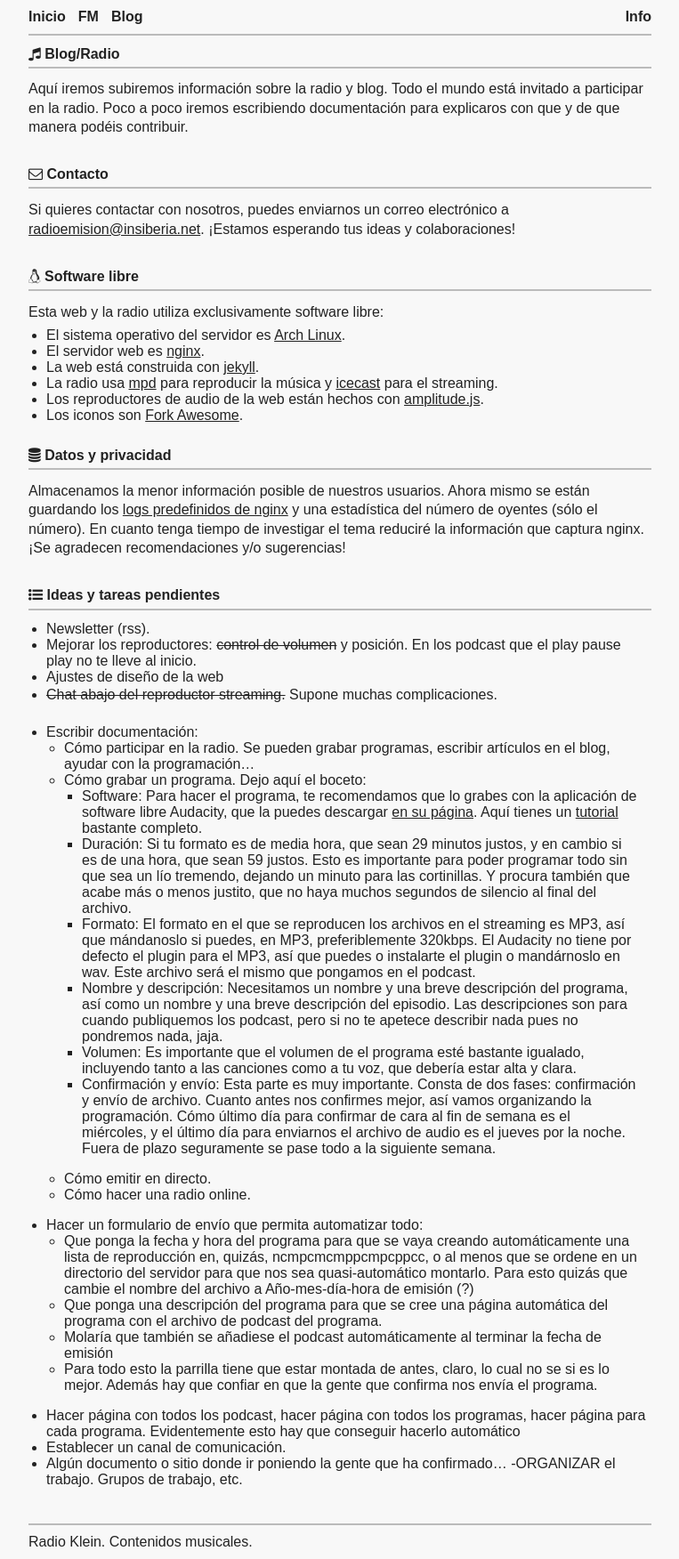
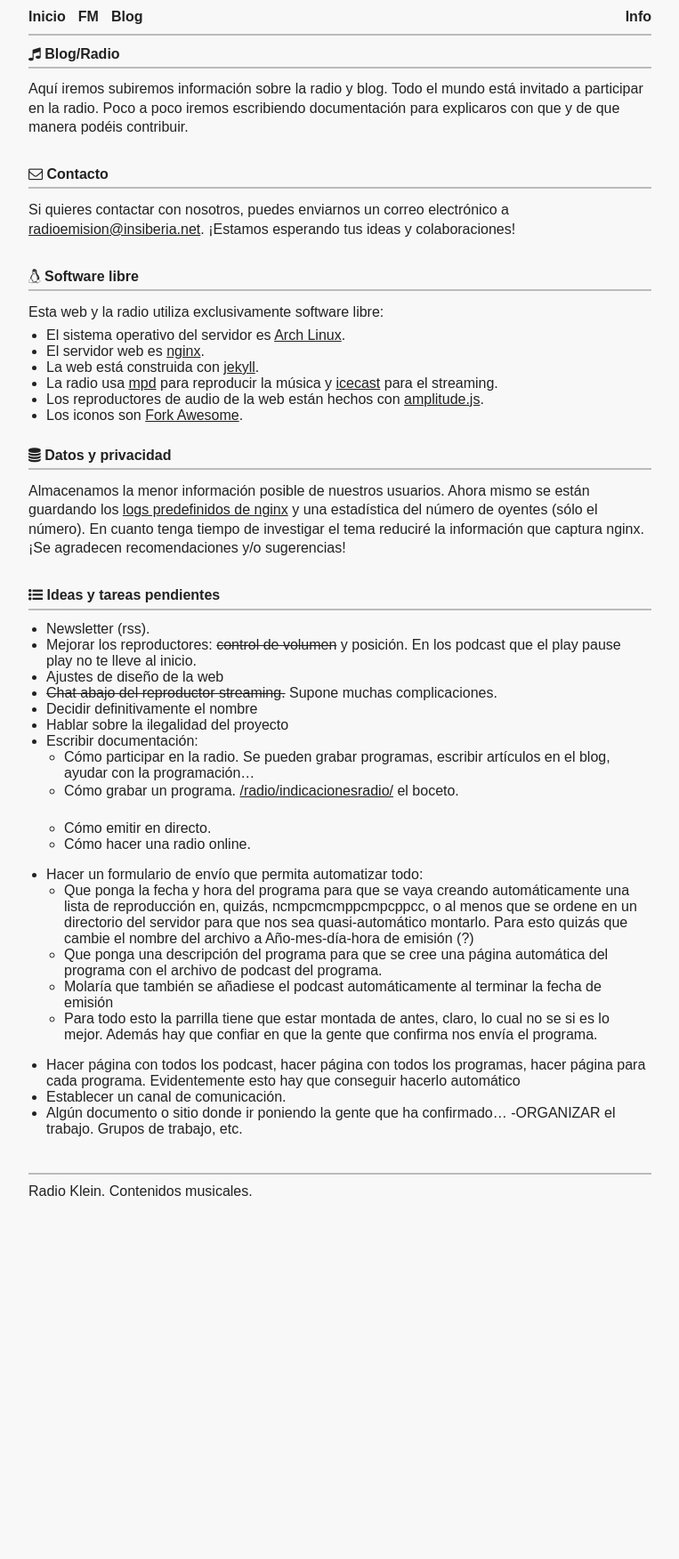
Before and after one commit to haztecaso/radio-klein, a Jekyll site: the page built from info.md, in a window 1280 px wide. Shown: the whole page at 89% size, without its empty margins (258-1021 px from the left). Built offline with Jekyll 4.4.1, drawn with Linux system fonts in a browser that asks for light colours; after the commit the page ends 1358 px from its top, so only the background shows below that.

Commit message:
Automated commit

```diff
--- a/info.md
+++ b/info.md
@@ -33,17 +33,11 @@ Almacenamos la menor información posible de nuestros usuarios. Ahora mismo se e
 - Mejorar los reproductores: ~~control de volumen~~ y posición. En los podcast que el play pause play no te lleve al inicio.
 - Ajustes de diseño de la web
 - ~~Chat abajo del reproductor streaming.~~ Supone muchas complicaciones.
-
+- Decidir definitivamente el nombre
+- Hablar sobre la ilegalidad del proyecto
 - Escribir documentación:
   - Cómo participar en la radio. Se pueden grabar programas, escribir artículos en el blog, ayudar con la programación...
-  - Cómo grabar un programa. Dejo aquí el boceto:
-    - Software: Para hacer el programa, te recomendamos que lo grabes con la aplicación de software libre Audacity, que la puedes descargar [en su página](https://audacity.es/). Aquí tienes un [tutorial](https://invidio.us/watch?v=qToqbeZ4xqk) bastante completo.
-    - Duración: Si tu formato es de media hora, que sean 29 minutos justos, y en cambio si es de una hora, que sean 59 justos. Esto es importante para poder programar todo sin que sea un lío tremendo, dejando un minuto para las cortinillas. Y procura también que acabe más o menos justito, que no haya muchos segundos de silencio al final del archivo.
-    - Formato: El formato en el que se reproducen los archivos en el streaming es MP3, así que mándanoslo si puedes, en MP3, preferiblemente 320kbps. El Audacity no tiene por defecto el plugin para el MP3, así que puedes o instalarte el plugin o mandárnoslo en wav.  Este archivo será el mismo que pongamos en el podcast.
-    - Nombre y descripción:  Necesitamos un nombre y una breve descripción del programa, así como un nombre y una breve descripción del episodio. Las descripciones son para cuando publiquemos los podcast, pero si no te apetece describir nada pues no pondremos nada, jaja.
-    - Volumen: Es importante que el volumen de el programa esté bastante igualado, incluyendo tanto a las canciones como a tu voz, que debería estar alta y clara.
-    - Confirmación y envío: Esta parte es muy importante. Consta de dos fases: confirmación y envío de archivo. Cuanto antes nos confirmes mejor, así vamos organizando la programación. Cómo último día para confirmar de cara al fin de semana es el miércoles, y el último día para enviarnos el archivo de audio es el jueves por la noche. Fuera de plazo seguramente se pase todo a la siguiente semana.
-
+  - Cómo grabar un programa. [/radio/indicacionesradio/](Aquí) el boceto.
 
   - Cómo emitir en directo.
   - Cómo hacer una radio online.
```
